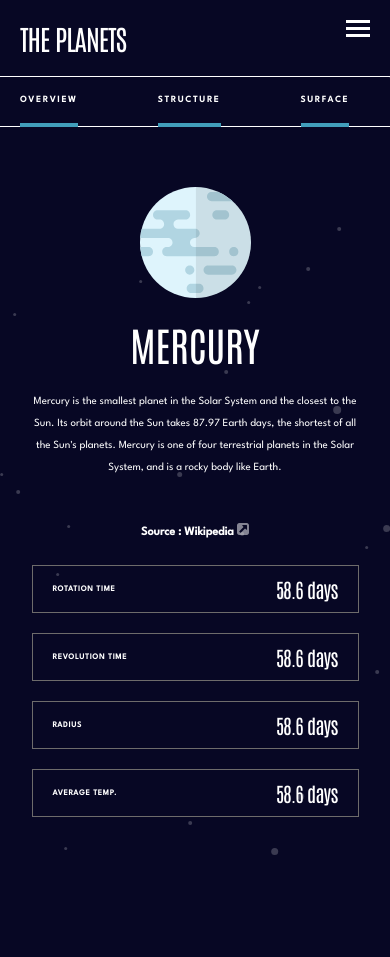
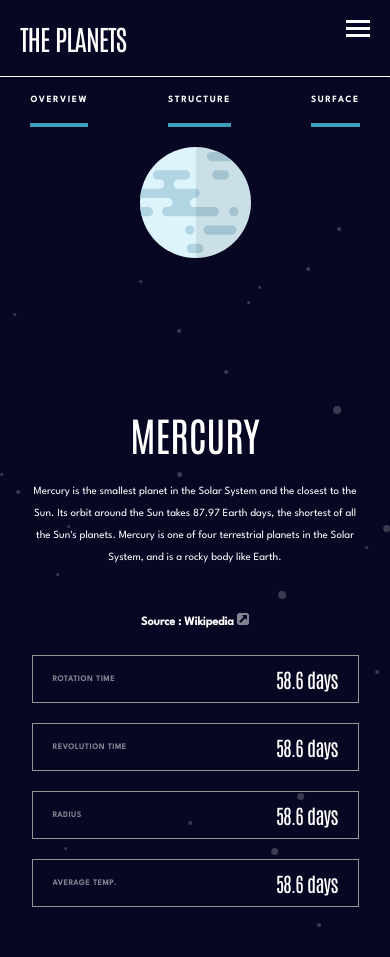
Before and after one commit to gura16/planets-site, a React (Vite) app: page / in a window 390 px wide. Before the commit the page ends 867 px from the top, so only its background shows below. Built offline with nearby package versions, Linux system fonts and the light colour scheme.

Commit message:
add tablet style

```diff
--- a/src/App.tsx
+++ b/src/App.tsx
@@ -7,7 +7,7 @@ import navfoto from "./assets/icon-hamburger.svg";
 import arrow from "./assets/icon-chevron.svg";
 
 function App() {
-  const [planets, setPlanets] = useState<boolean>(false);
+  const [planets, setPlanets] = useState<boolean | null>(false);
 
   return (
     <div>
@@ -87,7 +87,10 @@ export default App;
 const Burgerbutton = styled.img`
   width: 24px;
   height: 17px;
-  opacity: 0.2487458735704422px;
+  opacity: 0.24px;
+  @media only screen and (min-width: 768px) {
+    display: none;
+  }
 `;
 
 const Planettext = styled.p`
@@ -98,6 +101,9 @@ const Planettext = styled.p`
   letter-spacing: -1.04px;
   text-align: left;
   color: white;
+  @media only screen and (min-width: 768px) {
+    margin: auto;
+  }
 `;
 
 const Plan = styled.p`
@@ -162,6 +168,8 @@ const Plandiv = styled.nav`
   position: absolute;
   width: 100%;
   z-index: -1;
+  @media only screen and (min-width: 768px) {
+  }
 `;
 
 const moveBackground = keyframes`
--- a/src/component.tsx
+++ b/src/component.tsx
@@ -4,23 +4,26 @@ import source from "./assets/icon-source.svg";
 function Component() {
   return (
     <div>
+      <Datatypes>
         <Infotype>
           <Types>OVERVIEW</Types>
           <Types>STRUCTURE</Types>
           <Types>SURFACE</Types>
         </Infotype>
-      <Datatypes>
         <Foto src={mercury} />
+        <Griddiv>
           <Name>MERCURY</Name>
           <Text>
-          Mercury is the smallest planet in the Solar System and the closest to
-          the Sun. Its orbit around the Sun takes 87.97 Earth days, the shortest
-          of all the Sun's planets. Mercury is one of four terrestrial planets
-          in the Solar System, and is a rocky body like Earth.
+            Mercury is the smallest planet in the Solar System and the closest
+            to the Sun. Its orbit around the Sun takes 87.97 Earth days, the
+            shortest of all the Sun's planets. Mercury is one of four
+            terrestrial planets in the Solar System, and is a rocky body like
+            Earth.
           </Text>
           <Source>
             Source : Wikipedia <img src={source} />
           </Source>
+        </Griddiv>
         <Datadiv>
           <Data>
             <Datatext>ROTATION TIME</Datatext>
@@ -55,20 +58,53 @@ const Types = styled.div`
   color: white;
   padding: 18px 0px;
   border-bottom: 4px solid #419ebb;
+  @media only screen and (min-width: 768px) {
+    width: 281px;
+    height: 40px;
+    border: 1px solid rgba(255, 255, 255, 1);
+    text-align: left;
+    padding-left: 30px;
+  }
 `;
 
 const Infotype = styled.div`
   display: flex;
   align-items: center;
+  justify-content: center;
   gap: 80px;
   padding: 0 20px;
   height: 50px;
-  border-bottom: 1px solid rgba(255, 255, 255, 1);
+
+  width: 100%;
+  grid-area: infotype;
+  @media only screen and (min-width: 768px) {
+    display: flex;
+    flex-direction: column;
+    gap: 10px;
+    margin-top: 120px;
+  }
 `;
 
 const Foto = styled.img`
   width: 111px;
   height: 111px;
+  grid-area: foto;
+  @media only screen and (min-width: 768px) {
+    margin: auto;
+    margin-top: 120px;
+  }
+`;
+
+const Griddiv = styled.div`
+  grid-area: information;
+  display: flex;
+  flex-direction: column;
+  align-items: center;
+  gap: 20px;
+  margin-top: 80px;
+  @media only screen and (min-width: 768px) {
+    align-items: start;
+  }
 `;
 
 const Datatypes = styled.div`
@@ -77,8 +113,15 @@ const Datatypes = styled.div`
   justify-content: center;
   align-items: center;
   gap: 20px;
-  margin-top: 60px;
+
   margin-bottom: 50px;
+  @media only screen and (min-width: 768px) {
+    display: grid;
+    grid-template-areas:
+      "foto foto"
+      "information infotype"
+      "datainfo datainfo";
+  }
 `;
 
 const Name = styled.h2`
@@ -89,6 +132,8 @@ const Name = styled.h2`
   letter-spacing: 0px;
   text-align: center;
   color: white;
+  grid-area: name;
+  margin-top: 50px;
 `;
 
 const Text = styled.p`
@@ -101,6 +146,15 @@ const Text = styled.p`
   color: white;
   width: 327px;
   height: 110px;
+  grid-area: Text;
+  @media only screen and (min-width: 768px) {
+    font-family: "Spartan";
+    font-size: 11px;
+    font-weight: 400;
+    line-height: 22px;
+    letter-spacing: 0px;
+    text-align: left;
+  }
 `;
 
 const Source = styled.p`
@@ -111,12 +165,18 @@ const Source = styled.p`
   letter-spacing: 0px;
   text-align: left;
   color: white;
+  grid-area: source;
 `;
 
 const Datadiv = styled.div`
   display: flex;
   flex-direction: column;
   gap: 20px;
+  grid-area: datainfo;
+  @media only screen and (min-width: 768px) {
+    display: flex;
+    flex-direction: row;
+  }
 `;
 
 const Data = styled.div`
@@ -127,8 +187,17 @@ const Data = styled.div`
   width: 327px;
   height: 48px;
   border: 1px;
-  opacity: 0.20000000298023224px;
-  border: 1px solid #6d6b6b;
+  opacity: 0.2px;
+  border: 1px solid #969595;
+  @media only screen and (min-width: 768px) {
+    width: 164px;
+    height: 88px;
+    display: flex;
+    flex-direction: column;
+    align-items: start;
+    justify-content: center;
+    gap: 10px;
+  }
 `;
 
 const Datatext = styled.p`
@@ -136,10 +205,10 @@ const Datatext = styled.p`
   font-size: 8px;
   font-weight: 700;
   line-height: 16px;
-  letter-spacing: 0.7272727489471436px;
+  letter-spacing: 0.7px;
   text-align: left;
   color: white;
-  opacity: 10px;
+  opacity: 0.5;
 `;
 
 const Datanumber = styled.p`
```
Lines whose indentation alone changed are shown as unchanged.
